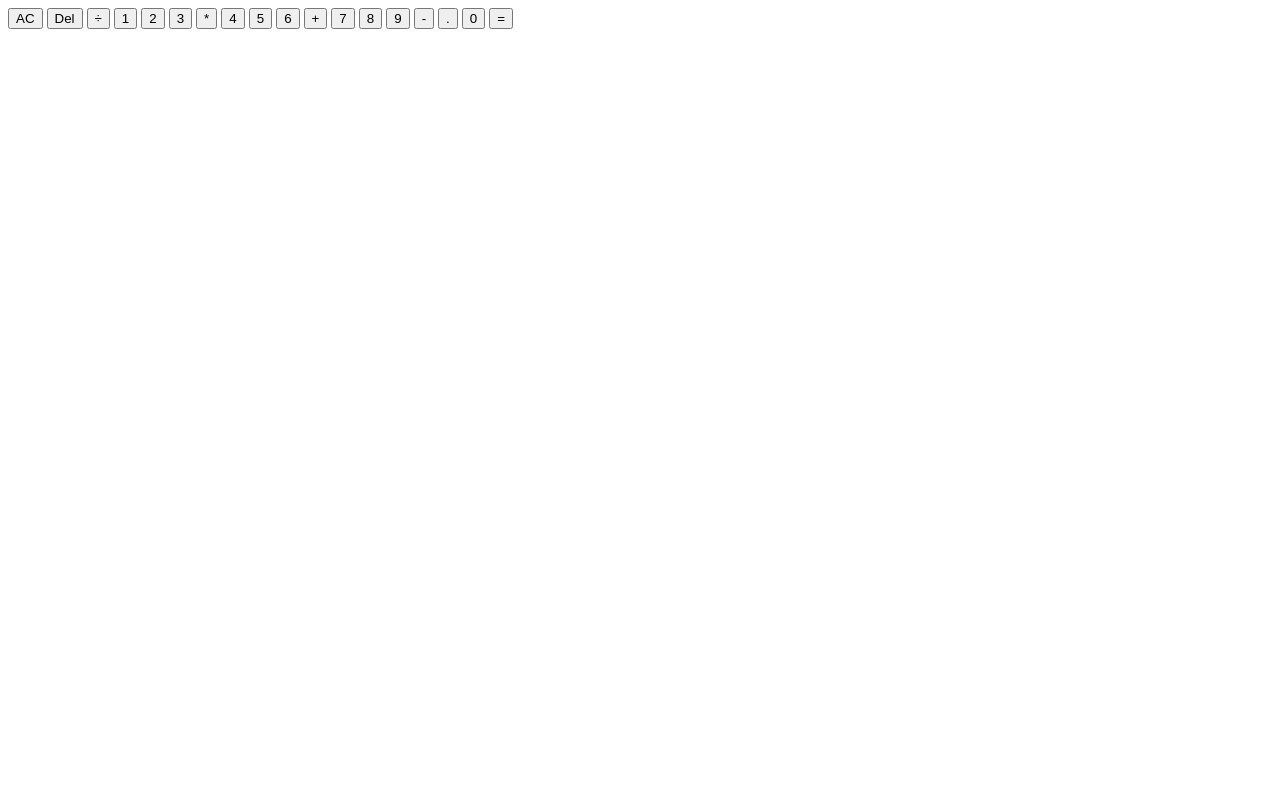
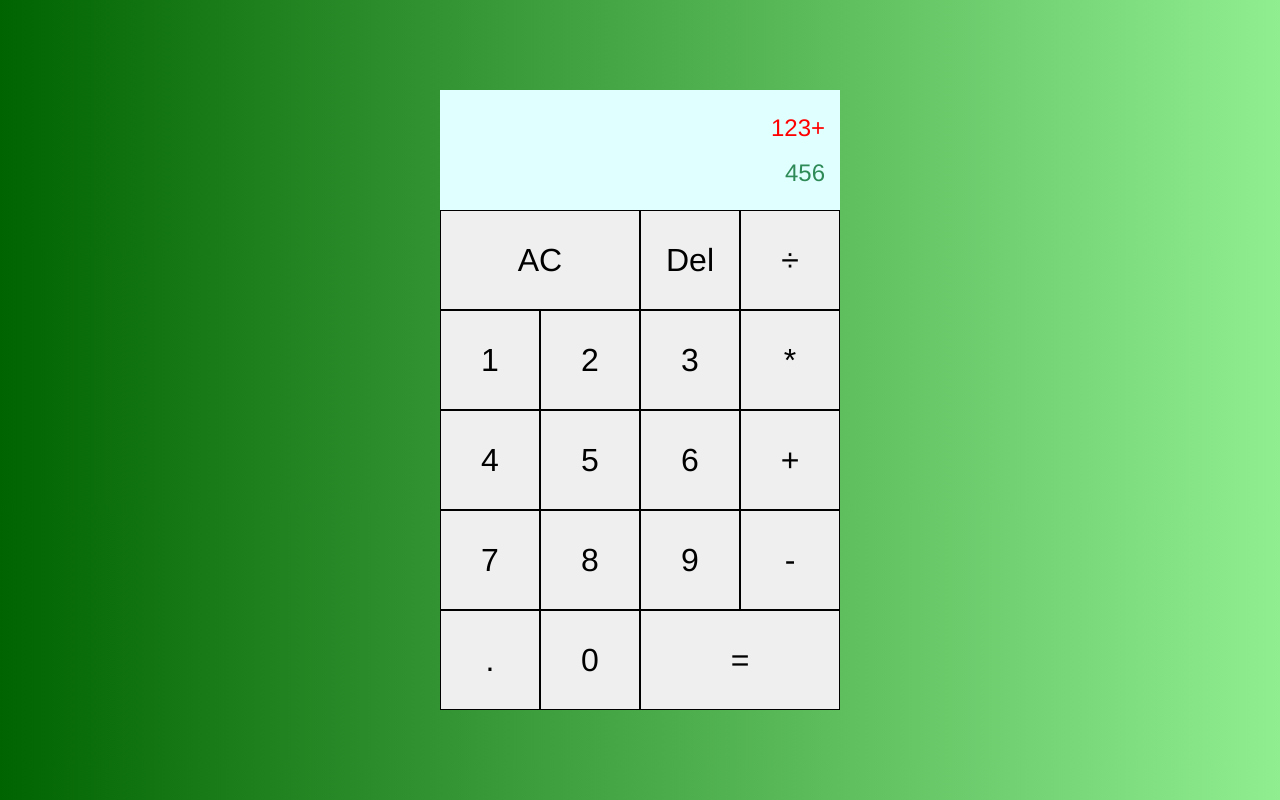
Before and after one commit to PrashanthBalakrishnan/Calculator, a plain HTML site: page index.html in a window 1280 px wide. Drawn offline with Linux system fonts and the light colour scheme.

Commit message:
added style to the html sheet

```diff
--- a/index.html
+++ b/index.html
@@ -5,14 +5,14 @@
     <meta http-equiv="X-UA-Compatible" content="IE=edge">
     <meta name="viewport" content="width=device-width, initial-scale=1.0">
     <title>Calculator</title>
-    <link rel="stylesheet" href="styles.css" rel="stylesheet">
+    <link rel="stylesheet" href="styles.css">
     <script src="script.js" defer></script>
 </head>
 <body>
-    <div class="clculator-grid">
+    <div class="calculator-grid">
         <div class="output">
-            <div class="pervious-cal"></div>
-            <div class="current-cal"></div>
+            <div class="perviousCal">123+</div>
+            <div class="currentCal">456</div>
         </div>
         <button class="bigButton">AC</button>
         <button>Del</button>
@@ -33,6 +33,5 @@
         <button>0</button>
         <button class="bigButton">=</button>
 
-    </div>
 </body>
 </html>
--- a/styles.css
+++ b/styles.css
@@ -0,0 +1,57 @@
+*, *::before, *::after{
+    box-sizing: border-box;
+    font-family:'Franklin Gothic Medium', 'Arial Narrow', Arial, sans-serif ;
+    font-weight: normal;
+}
+
+body{
+    padding: 0;
+    margin: 0;
+    background: linear-gradient(to left, lightgreen,darkgreen)
+}
+
+.calculator-grid{
+    display: grid;
+    justify-content: center;
+    align-content: center;
+    min-height: 100vh;
+    grid-template-columns: repeat(4,100px);
+    grid-template-rows: minmax(120px, auto) repeat(5,100px);
+}
+.calculator-grid >button{
+    cursor: pointer;
+    font-size: 2rem;
+    border: 1px solid black;
+    outline: none;
+    background-color:light blue;
+}
+
+.calculator-grid > button:hover{
+    background-color: yellow;
+}
+
+.bigButton{
+    grid-column: span 2;
+}
+
+.output{
+    grid-column: 1/-1;
+    background-color:lightcyan;
+    display:flex;
+    align-items: flex-end;
+    justify-content: space-around;
+    flex-direction: column;
+    padding: 15px;
+    word-wrap: break-word;
+    word-break: break-all;
+}
+
+.output .perviousCal{
+    color: red;
+    font-size: 1.5rem;
+}
+
+.output .currentCal{
+    color:seagreen;
+    font-size: 1.5rem;
+}
```
